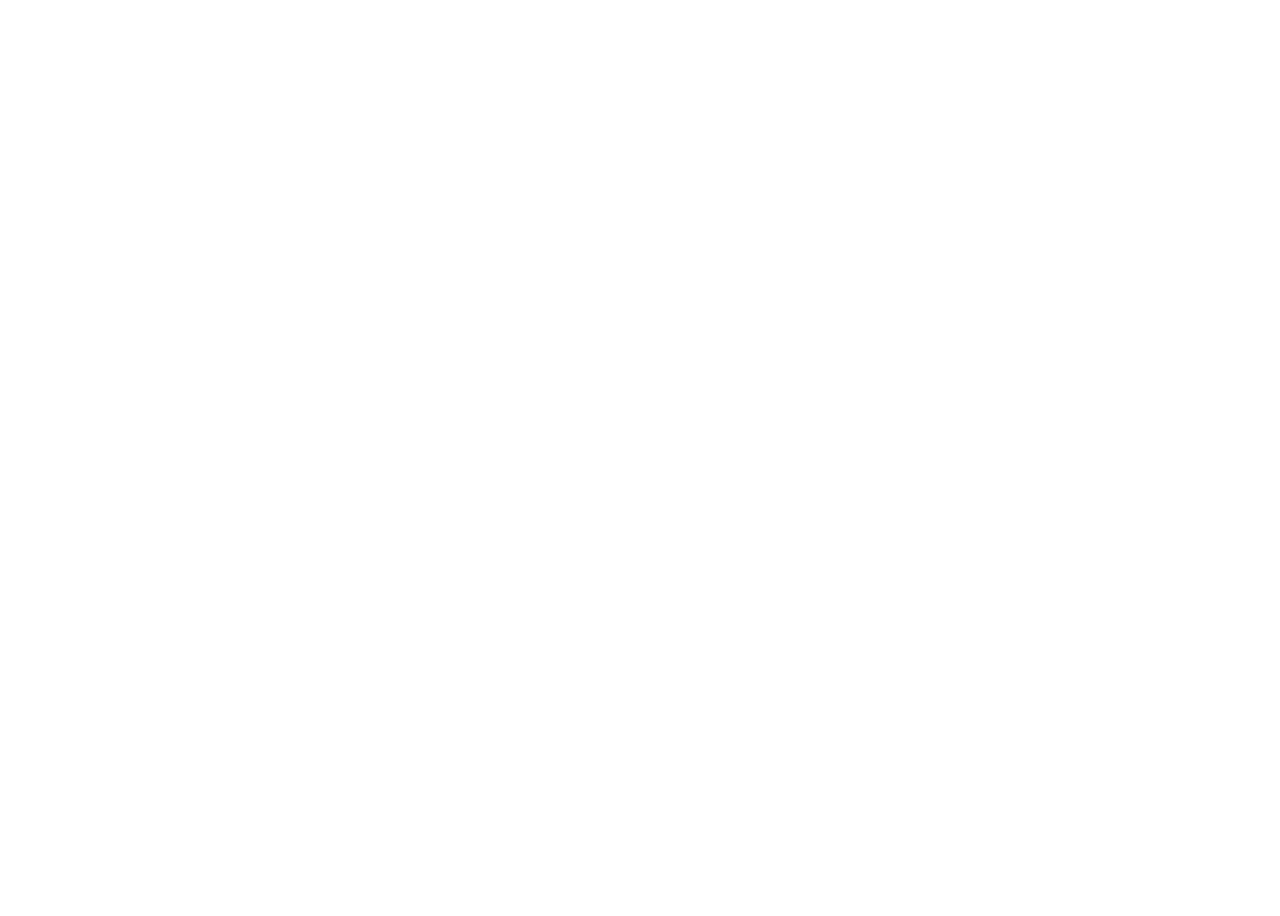
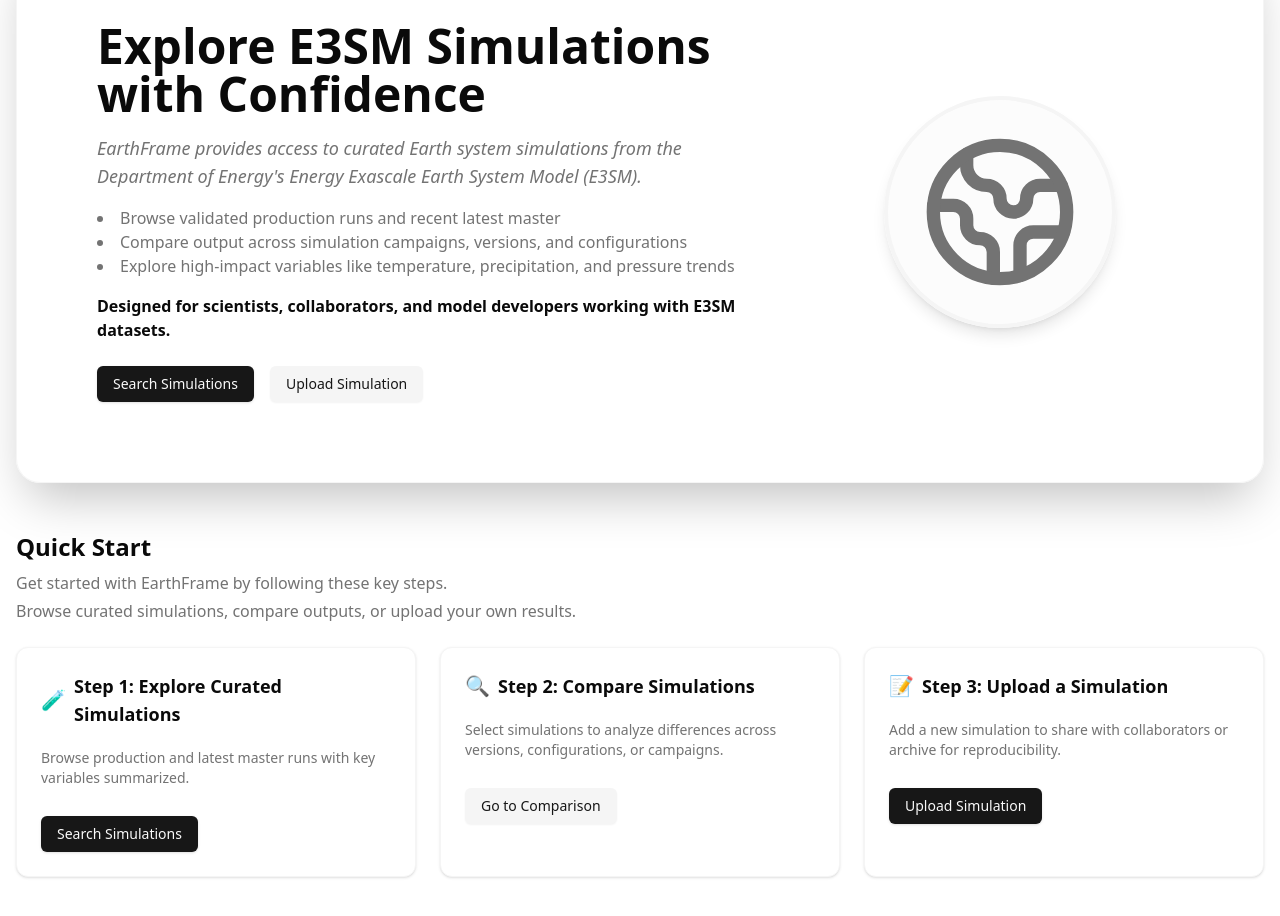
Before and after one commit to E3SM-Project/earthframe, a React (Vite) app in the folder frontend/: page / in a window 1280 px wide. Shown: the part 180-1096 px from the top of the page. Before the commit the page ends 800 px from the top, so only its background shows below. Built offline with nearby package versions, Linux system fonts and the light colour scheme.

Commit message:
Update home page with hero and quick start

```diff
--- a/frontend/src/pages/Home/Home.tsx
+++ b/frontend/src/pages/Home/Home.tsx
@@ -1,8 +1,98 @@
+import { Button } from '@/components/ui/button';
+import { Earth } from 'lucide-react'; // Or use your own SVG if you have one
+import { Link } from 'react-router-dom';
+
 const Home = () => {
   return (
-    <main>
-      <h1>Welcome to the Home Page</h1>
-      <p>This is the main landing page of the application.</p>
+    <main className="flex flex-col items-center justify-center min-h-[70vh] bg-white px-4 py-12">
+      <section className="flex flex-col md:flex-row items-center gap-10 w-full max-w-7xl mx-auto bg-white/90 shadow-2xl rounded-3xl border border-muted p-10 md:p-20">
+        {/* Left: Text */}
+        <div className="flex-[1.3]">
+          <h1 className="text-4xl md:text-5xl font-bold mb-4">
+            Explore E3SM Simulations with Confidence
+          </h1>
+          <p className="italic text-lg mb-4 text-muted-foreground">
+            EarthFrame provides access to curated Earth system simulations from the Department of
+            Energy's Energy Exascale Earth System Model (E3SM).
+          </p>
+          <ul className="list-disc list-inside mb-4 text-base text-muted-foreground">
+            <li>Browse validated production runs and recent latest master</li>
+            <li>Compare output across simulation campaigns, versions, and configurations</li>
+            <li>
+              Explore high-impact variables like temperature, precipitation, and pressure trends
+            </li>
+          </ul>
+          <p className="font-semibold mb-6">
+            Designed for scientists, collaborators, and model developers working with E3SM datasets.
+          </p>
+          <div className="flex gap-4">
+            <Button asChild variant="default">
+              <Link to="/search">Search Simulations</Link>
+            </Button>
+            <Button asChild variant="secondary">
+              <Link to="/upload">Upload Simulation</Link>
+            </Button>
+          </div>
+        </div>
+        {/* Right: Earth Icon */}
+        <div className="flex-[0.7] flex justify-center">
+          <div className="rounded-full border-4 border-muted p-8 bg-muted/30 shadow-lg">
+            <Earth className="w-40 h-40 text-muted-foreground" />
+          </div>
+        </div>
+      </section>
+
+      <section className="w-full max-w-7xl mx-auto mt-12">
+        <h2 className="text-2xl font-bold mb-2">Quick Start</h2>
+        <p className="text-muted-foreground mb-1">
+          Get started with EarthFrame by following these key steps.
+        </p>
+        <p className="text-muted-foreground mb-6">
+          Browse curated simulations, compare outputs, or upload your own results.
+        </p>
+        <div className="grid grid-cols-1 md:grid-cols-3 gap-6">
+          {/* Step 1 */}
+          <div className="bg-white border border-muted rounded-xl shadow p-6 flex flex-col gap-3">
+            <div className="flex items-center gap-2 mb-2">
+              <span className="text-xl">🧪</span>
+              <span className="font-semibold text-lg">Step 1: Explore Curated Simulations</span>
+            </div>
+            <p className="text-muted-foreground text-sm mb-4">
+              Browse production and latest master runs with key variables summarized.
+            </p>
+            <Button asChild variant="default" className="self-start">
+              <Link to="/search">Search Simulations</Link>
+            </Button>
+          </div>
+          {/* Step 2 */}
+          <div className="bg-white border border-muted rounded-xl shadow p-6 flex flex-col gap-3">
+            <div className="flex items-center gap-2 mb-2">
+              <span className="text-xl">🔍</span>
+              <span className="font-semibold text-lg">Step 2: Compare Simulations</span>
+            </div>
+            <p className="text-muted-foreground text-sm mb-4">
+              Select simulations to analyze differences across versions, configurations, or
+              campaigns.
+            </p>
+            <Button asChild variant="secondary" className="self-start">
+              <Link to="/compare">Go to Comparison</Link>
+            </Button>
+          </div>
+          {/* Step 3 */}
+          <div className="bg-white border border-muted rounded-xl shadow p-6 flex flex-col gap-3">
+            <div className="flex items-center gap-2 mb-2">
+              <span className="text-xl">📝</span>
+              <span className="font-semibold text-lg">Step 3: Upload a Simulation</span>
+            </div>
+            <p className="text-muted-foreground text-sm mb-4">
+              Add a new simulation to share with collaborators or archive for reproducibility.
+            </p>
+            <Button asChild variant="default" className="self-start">
+              <Link to="/upload">Upload Simulation</Link>
+            </Button>
+          </div>
+        </div>
+      </section>
     </main>
   );
 };
```
